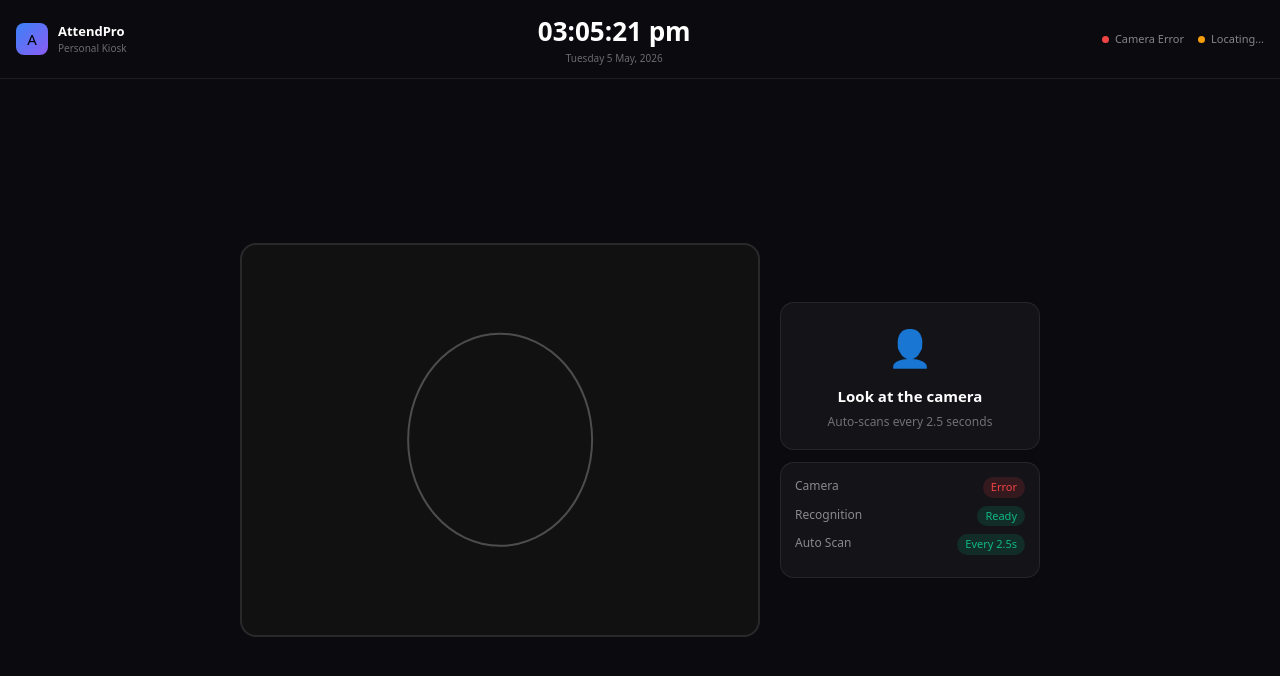
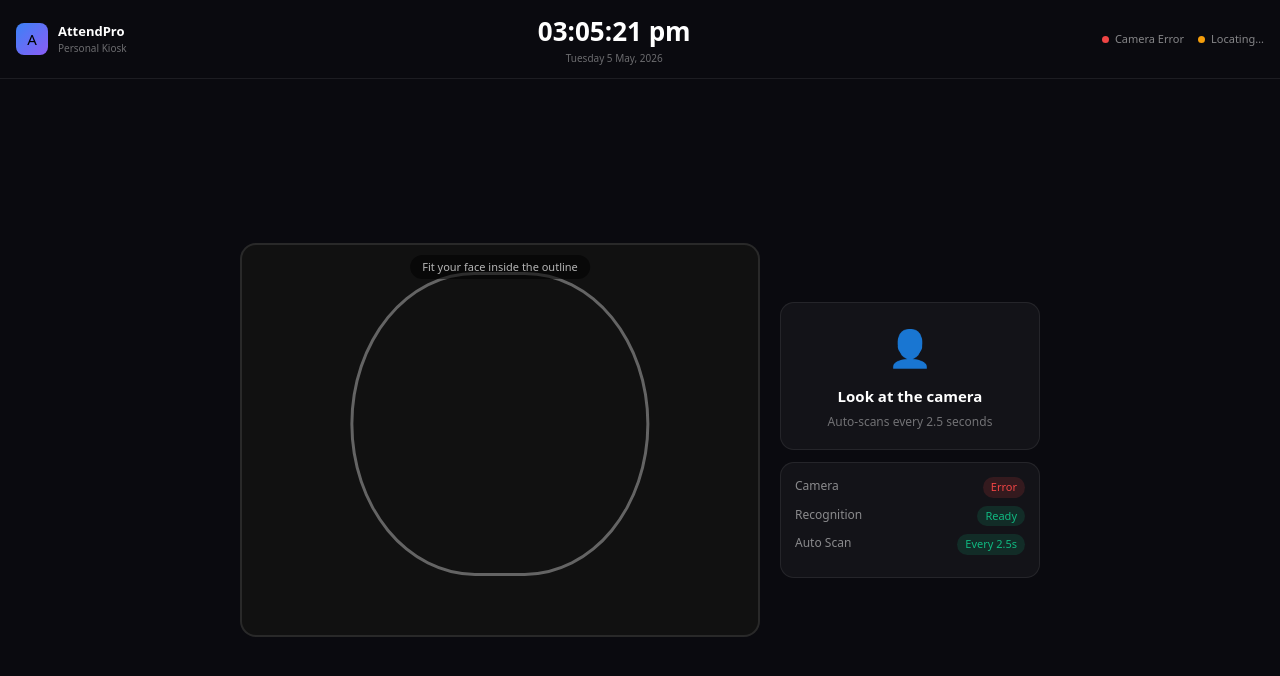
Before and after one commit to kuntald1/AttendPro, a React (Vite) app in the folder frontend/: page /my-kiosk in a window 1280 px wide. Shown: the top 676 px of the page. Built offline with nearby package versions, Linux system fonts and the light colour scheme; no server answers.

Commit message:
Fix silent error swallowing on personal kiosk scan; improve face-guide oval

```diff
--- a/frontend/src/pages/PersonalKiosk.jsx
+++ b/frontend/src/pages/PersonalKiosk.jsx
@@ -95,7 +95,18 @@ export default function PersonalKiosk() {
         clearTimeout(resetRef.current)
         resetRef.current = setTimeout(() => setScanMessage(''), 3000)
       }
-    } catch {} finally { setScanning(false) }
+    } catch (err) {
+      console.error('Kiosk scan error:', err)
+      const status = err?.response?.status
+      let msg = 'Connection error. Retrying…'
+      if (status === 401 || status === 403) msg = 'Session expired or unauthorized. Please reload and log in again.'
+      else if (status === 500) msg = 'Server error while checking attendance. Please contact your admin.'
+      else if (err?.code === 'ECONNABORTED') msg = 'Request timed out. Check your internet connection.'
+      else if (!err?.response) msg = 'Cannot reach the server. Check your internet connection.'
+      setScanMessage(msg)
+      clearTimeout(resetRef.current)
+      resetRef.current = setTimeout(() => setScanMessage(''), 4000)
+    } finally { setScanning(false) }
   }, [scanning, coords])
 
   useEffect(() => {
@@ -183,7 +194,10 @@ export default function PersonalKiosk() {
           <div style={{ width: '100%', paddingTop: '75%', position: 'relative', borderRadius: 16, overflow: 'hidden', border: `2px solid ${scanning ? '#3b82f6' : 'rgba(255,255,255,0.1)'}`, background: '#111' }}>
             <video ref={videoRef} autoPlay playsInline muted style={{ position: 'absolute', inset: 0, width: '100%', height: '100%', objectFit: 'cover', transform: 'scaleX(-1)' }} />
             <canvas ref={canvasRef} style={{ display: 'none' }} />
-            <div style={{ position: 'absolute', top: '50%', left: '50%', transform: 'translate(-50%, -50%)', width: '36%', height: '55%', border: `2px solid ${scanning ? '#3b82f6' : 'rgba(255,255,255,0.25)'}`, borderRadius: '50%', pointerEvents: 'none' }} />
+            <div style={{ position: 'absolute', top: '46%', left: '50%', transform: 'translate(-50%, -50%)', width: '58%', height: '78%', border: `3px solid ${scanning ? '#3b82f6' : 'rgba(255,255,255,0.35)'}`, borderRadius: '50% / 60%', pointerEvents: 'none', transition: 'border-color 0.2s' }} />
+            <div style={{ position: 'absolute', top: 10, left: '50%', transform: 'translateX(-50%)', background: 'rgba(0,0,0,0.55)', color: 'rgba(255,255,255,0.7)', fontSize: 11, padding: '4px 12px', borderRadius: 20, whiteSpace: 'nowrap' }}>
+              Fit your face inside the outline
+            </div>
             {scanMessage && (
               <div style={{ position: 'absolute', bottom: 12, left: '50%', transform: 'translateX(-50%)', background: 'rgba(0,0,0,0.85)', color: '#fbbf24', fontSize: 12, padding: '6px 16px', borderRadius: 20, whiteSpace: 'nowrap', border: '1px solid rgba(251,191,36,0.3)', maxWidth: '90%', textAlign: 'center' }}>
                 ⚠ {scanMessage}
```
